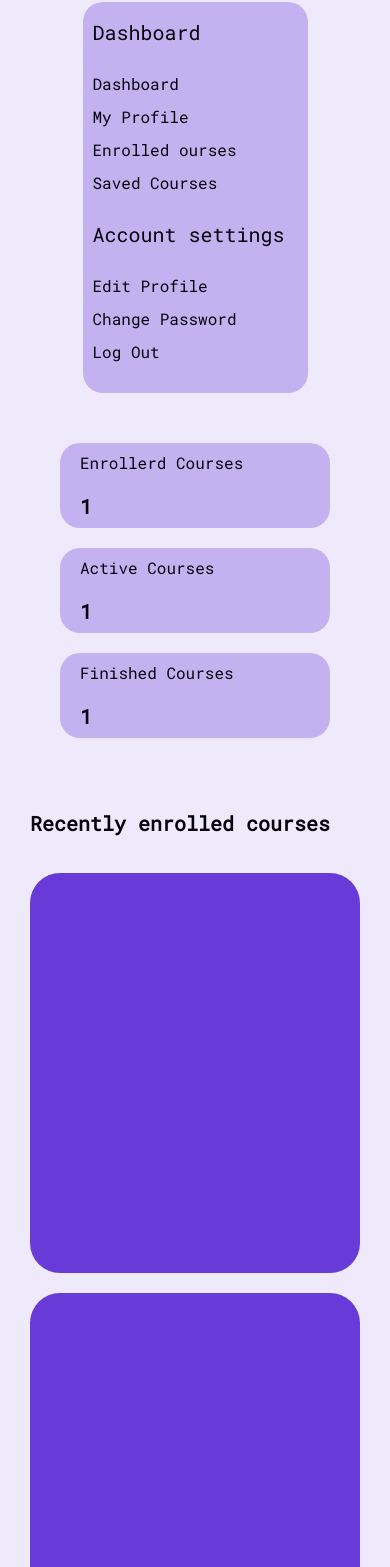
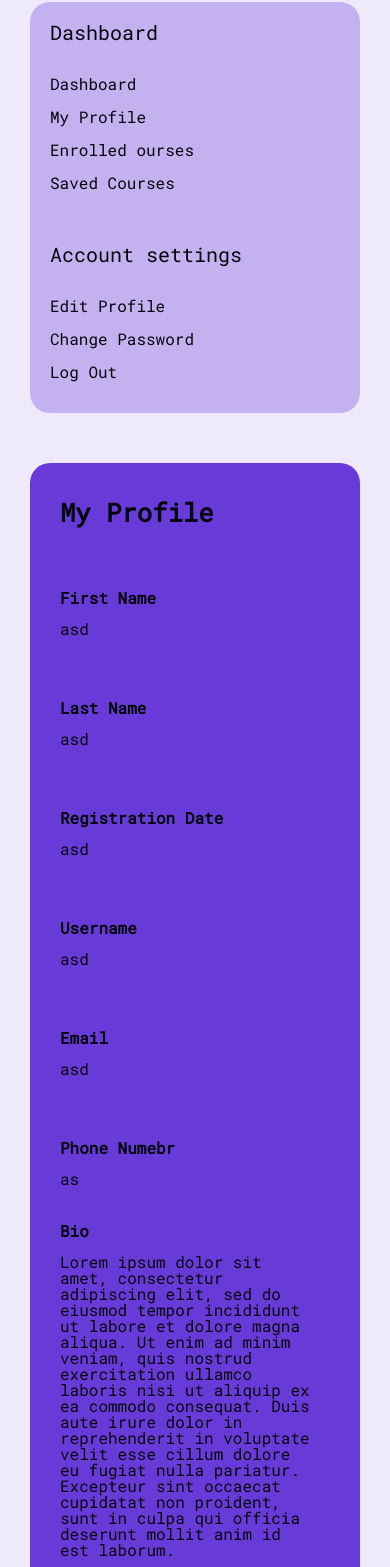
Before and after one commit to Oprea-Sava/SkillBuddy, a React (Vite) app: page /dashboard in a window 390 px wide. Shown: the part 409-1976 px from the top of the page. Built offline with nearby package versions, Linux system fonts and the light colour scheme.

Commit message:
created myProfile component -made it responsive -resolved other responsiveness issues with sidebar and courses

```diff
--- a/src/components/dashboard/courses.jsx
+++ b/src/components/dashboard/courses.jsx
@@ -8,15 +8,15 @@ function Courses() {
 			<div id="courses">
 				<div className="courseType text">
 					<div>
-						Enrollerd Courses
+						<div>Enrollerd Courses</div>
 						<div className="coursesNumber">1</div>
 					</div>
 					<div>
-						Active Courses
+						<div>Active Courses</div>
 						<div className="coursesNumber">1</div>
 					</div>
 					<div>
-						Finished Courses
+						<div>Finished Courses</div>
 						<div className="coursesNumber">1</div>
 					</div>
 				</div>
--- /dev/null
+++ b/src/components/dashboard/myProfile.jsx
@@ -0,0 +1,56 @@
+import React from "react";
+import "../../css/dashboard/myProfile.css";
+
+function MyProfile() {
+	return (
+		<>
+			<div id="myProfile">
+				<div className="profileInfoHeader">
+					<div className="text">My Profile</div>
+				</div>
+				<div className="profileInfoContainer text">
+					<div className="firstName">
+						<div>First Name</div>
+						<div>asd</div>
+					</div>
+					<div className="lastName">
+						<div>Last Name</div>
+						<div>asd</div>
+					</div>
+					<div className="regDate">
+						<div>Registration Date</div>
+						<div>asd</div>
+					</div>
+					<div className="username">
+						<div>Username</div>
+						<div>asd</div>
+					</div>
+					<div className="email">
+						<div>Email</div>
+						<div>asd</div>
+					</div>
+					<div className="phoneNmbr">
+						<div>Phone Numebr</div>
+						<div>as</div>
+					</div>
+					<div className="bio">
+						<div>Bio</div>
+						<div>
+							Lorem ipsum dolor sit amet, consectetur adipiscing
+							elit, sed do eiusmod tempor incididunt ut labore et
+							dolore magna aliqua. Ut enim ad minim veniam, quis
+							nostrud exercitation ullamco laboris nisi ut aliquip
+							ex ea commodo consequat. Duis aute irure dolor in
+							reprehenderit in voluptate velit esse cillum dolore
+							eu fugiat nulla pariatur. Excepteur sint occaecat
+							cupidatat non proident, sunt in culpa qui officia
+							deserunt mollit anim id est laborum.
+						</div>
+					</div>
+				</div>
+			</div>
+		</>
+	);
+}
+
+export default MyProfile;
--- a/src/css/dashboard/courses.css
+++ b/src/css/dashboard/courses.css
@@ -1,7 +1,3 @@
-#courses {
-    flex: 3;
-}
-
 .courseType {
     display: flex;
     justify-content: space-evenly;
@@ -14,11 +10,15 @@
     height: 85px;
     width: 250px;
     border-radius: 20px;
-    padding-left: 20px;
     display: flex;
     flex-direction: column;
     justify-content: space-around;
 }
+
+.courseType>*>* {
+    margin-left: 20px;
+}
+
 
 .coursesNumber {
     font-size: 1.25rem;
@@ -34,6 +34,7 @@
 .courses>*:first-child {
     font-size: 1.25rem;
     font-weight: 600;
+    text-wrap: nowrap;
 }
 
 .coursesContainer {
@@ -49,19 +50,34 @@
     border-radius: 30px;
 }
 
-@media screen and (max-width: 1320px){
-    .courseType>*{
-        width: 150px;
+@media screen and (max-width: 1320px) {
+    .courseType>* {
+        width: 180px;
     }
 }
 
-@media screen and (max-width: 940px){
-    .courseType>*{
+@media screen and (max-width: 1100px) and (min-width: 760px) {
+    .courseType>* {
         width: 250px;
     }
 
-    .courseType{
+    .courseType {
         flex-direction: column;
         align-items: center;
     }
 }
+
+@media screen and (max-width: 690px) {
+    .courseType>* {
+        width: 100%;
+    }
+
+    .courseType {
+        flex-direction: column;
+        align-items: center;
+    }
+
+    .courses>*:first-child {
+        font-size: 1rem;
+    }
+}
--- a/src/css/dashboard/dashboard.css
+++ b/src/css/dashboard/dashboard.css
@@ -1,8 +1,13 @@
 #dashboardBody{
     display: flex;
     justify-content: center;
-    padding: 100px 100px 50px 100px;
+    padding: 100px 15% 50px 15%;
     gap: 50px;
+    min-height: 75vh;
+}
+
+#dashboardBody>*:last-child{
+    flex:3;
 }
 
 @media screen and (max-width:760px) {
--- /dev/null
+++ b/src/css/dashboard/myProfile.css
@@ -0,0 +1,58 @@
+#myProfile{
+    background-color: var(--primary);
+    display: flex;
+    flex-direction: column;
+    border-radius: 20px;
+    padding-bottom: 30px;
+}
+
+.profileInfoHeader{
+    display: flex;
+    align-items: center;
+    height: 100px;
+    margin-left: 30px;
+    font-size: 1.6rem;
+    font-weight: 600;
+}
+
+.profileInfoContainer{
+    width: 100%;
+    display: grid;
+    gap:10px;
+    grid-template-columns: repeat(2, 1fr);
+}
+
+.profileInfoContainer>*{
+    min-height: 100px;
+    gap:15px;
+    width: auto;
+    display: flex;
+    flex-direction: column;
+    justify-content: center;
+}
+
+.profileInfoContainer>*>*{
+    margin:0 50px 0 30px;
+}
+
+.profileInfoContainer>* :first-child{
+    font-weight: 600;
+}
+
+.bio{
+    grid-column: span 2;
+}
+
+@media screen and (max-width:1110px) and (min-width:761px){
+    .profileInfoContainer{
+        display: flex;
+        flex-direction: column;
+    }
+}
+
+@media screen and (max-width:560px){
+    .profileInfoContainer{
+        display: flex;
+        flex-direction: column;
+    }
+}
--- a/src/css/dashboard/sidebar.css
+++ b/src/css/dashboard/sidebar.css
@@ -1,8 +1,5 @@
-#sidebar{
-}
-
 .profile {
-    background-color: var(--primary);
+    background-color: var(--accent);
     width: 225px;
     height: 225px;
     border-radius: 20px;
@@ -21,12 +18,15 @@
 
 .navigator {
     background-color: var(--secondary);
-    width: 215px;
+    width: 225px;
     border-radius: 20px;
     gap: 30px;
-    padding: 20px 0 0 10px;
     display: flex;
     flex-direction: column;
+}
+
+.navigator>*{
+    margin: 20px 0 0 20px;
 }
 
 .navigator>*:last-child {
@@ -60,5 +60,14 @@
 @media screen and (max-width:760px) {
       #sidebar{
         align-self: center;
+        width: 100%;
+      }
+
+      .profile{
+        width: 100%;
+      }
+
+      .navigator{
+        width: 100%;
       }
 }
--- a/src/dashboard.jsx
+++ b/src/dashboard.jsx
@@ -4,6 +4,7 @@ import Navbar from "./navbar";
 import Footer from "./footer";
 import Sidebar from "./components/dashboard/sidebar";
 import Courses from "./components/dashboard/courses";
+import MyProfile from "./components/dashboard/myProfile";
 
 function Dashboard() {
 	const name = 1;
@@ -13,13 +14,8 @@ function Dashboard() {
 			<Navbar />
 			<div id="dashboardBody">
 				<Sidebar />
-				{name === "popeye" ? (
-					<SomePage />
-				) : name === "spinach" ? (
-					<OtherPage />
-				) : (
-					<Courses />
-				)}
+				{/* <Courses /> */}
+				<MyProfile />
 			</div>
 			<Footer />
 		</>
```
